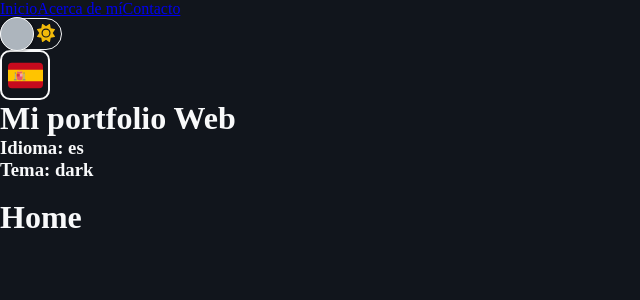
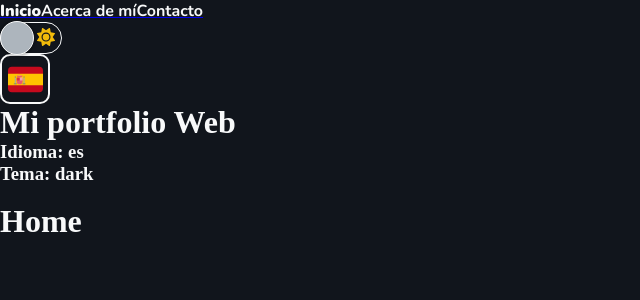
Before and after one commit to PedroMidueno/portfolio-pedromidueno, a React (Vite) app: page / in a window 1280 px wide. Shown: the top 300 px of the page, without its empty margins (0-640 px from the left). Built offline with nearby package versions, Linux system fonts and the light colour scheme.

Commit message:
Add first fonts

```diff
--- a/src/index.css
+++ b/src/index.css
@@ -1,15 +1,41 @@
-*{
+@font-face {
+  font-family: 'Nunito';
+  src: url('assets/fonts/Nunito-VariableFont.ttf') format('truetype')
+}
+
+@font-face {
+  font-family: 'Nunito Sans';
+  src: url('assets/fonts/NunitoSans-VariableFont.ttf') format('truetype');
+}
+
+* {
   margin: 0;
   padding: 0;
   box-sizing: border-box;
 }
 
 :root {
+  /* UISettings variables*/
   --light-color: #F8F9FA;
   --dark-color: #11151C;
+
+  /*Desktop font size variables*/
+  --desktop-title-font-size: 64px;
+  --desktop-subtitle-font-size: 32px;
+  --desktop-paragraph-font-size: 24px;
+  --desktop-navigation-font-size: 30px;
+  --desktop-captions-font-size: 16px;
+
+  /* Desktop fot weigth variables*/
+  --desktop-title-font-weigth: 700;
+  --desktop-subtitle-font-weigth: 600;
+  --desktop-paragraph-font-weigth: 400;
+  --desktop-navigation-font-weigth: 700;
+  --desktop-captions-font-weigth: 400;
+
 }
 
-body{
+body {
   background: var(--dark-color);
   color: var(--light-color);
   transition: all .3s ease;
@@ -20,6 +46,6 @@ body.light {
   color: var(--dark-color);
 }
 
-#app{
+#app {
   overflow: hidden;
 }
--- a/src/styles/CustomLink.module.css
+++ b/src/styles/CustomLink.module.css
@@ -0,0 +1,15 @@
+.link {
+    color: var(--light-color);
+    font-family: 'Nunito';
+    font-weight: var(--desktop-navigation-font-weigth);
+    text-decoration: none;
+    transition: all .3s ease;
+}
+
+.active {
+    font-weight: 900;
+}
+
+.light {
+    color: var(--dark-color);
+}
```
Also changed, not shown: src/assets/fonts/Nunito-VariableFont.ttf (added), src/assets/fonts/NunitoSans-VariableFont.ttf (added).
